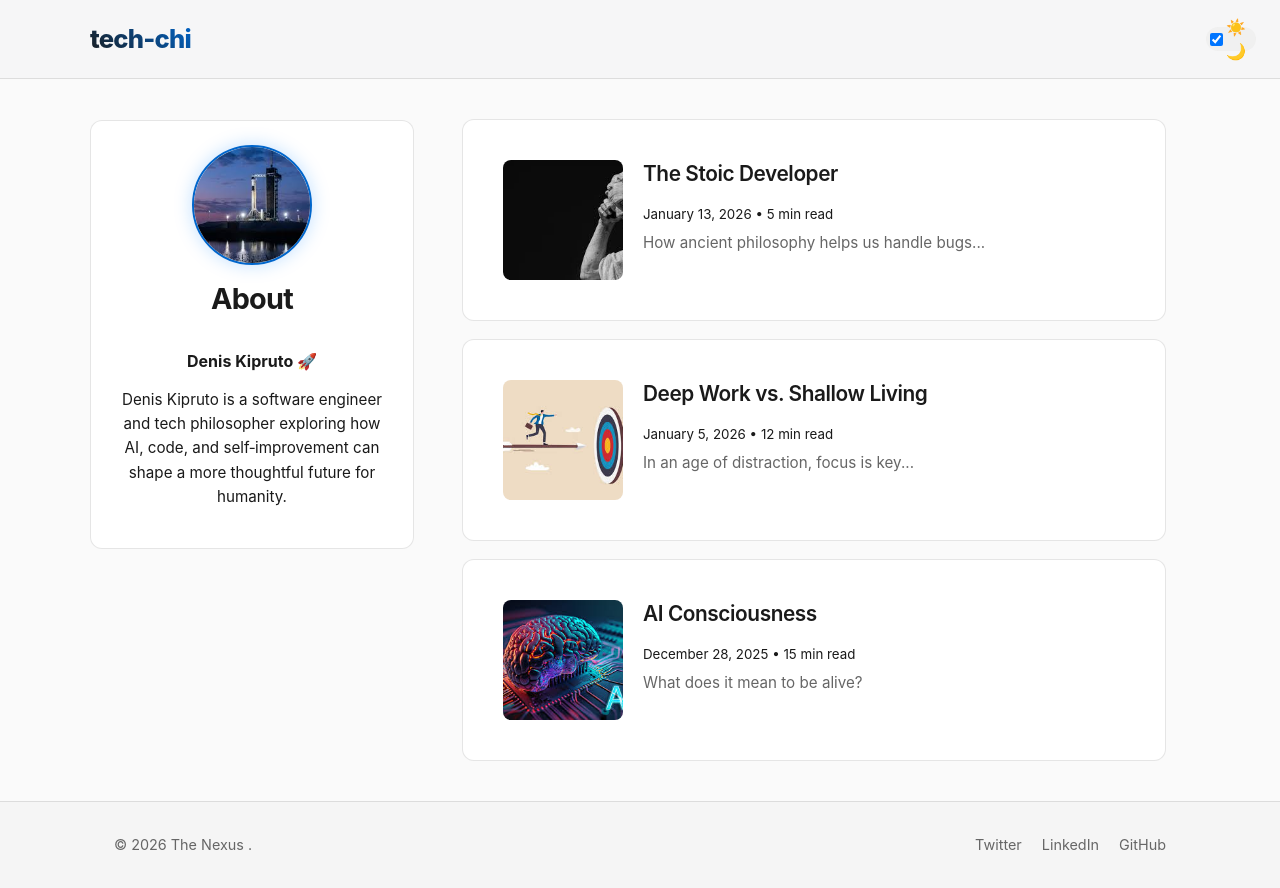
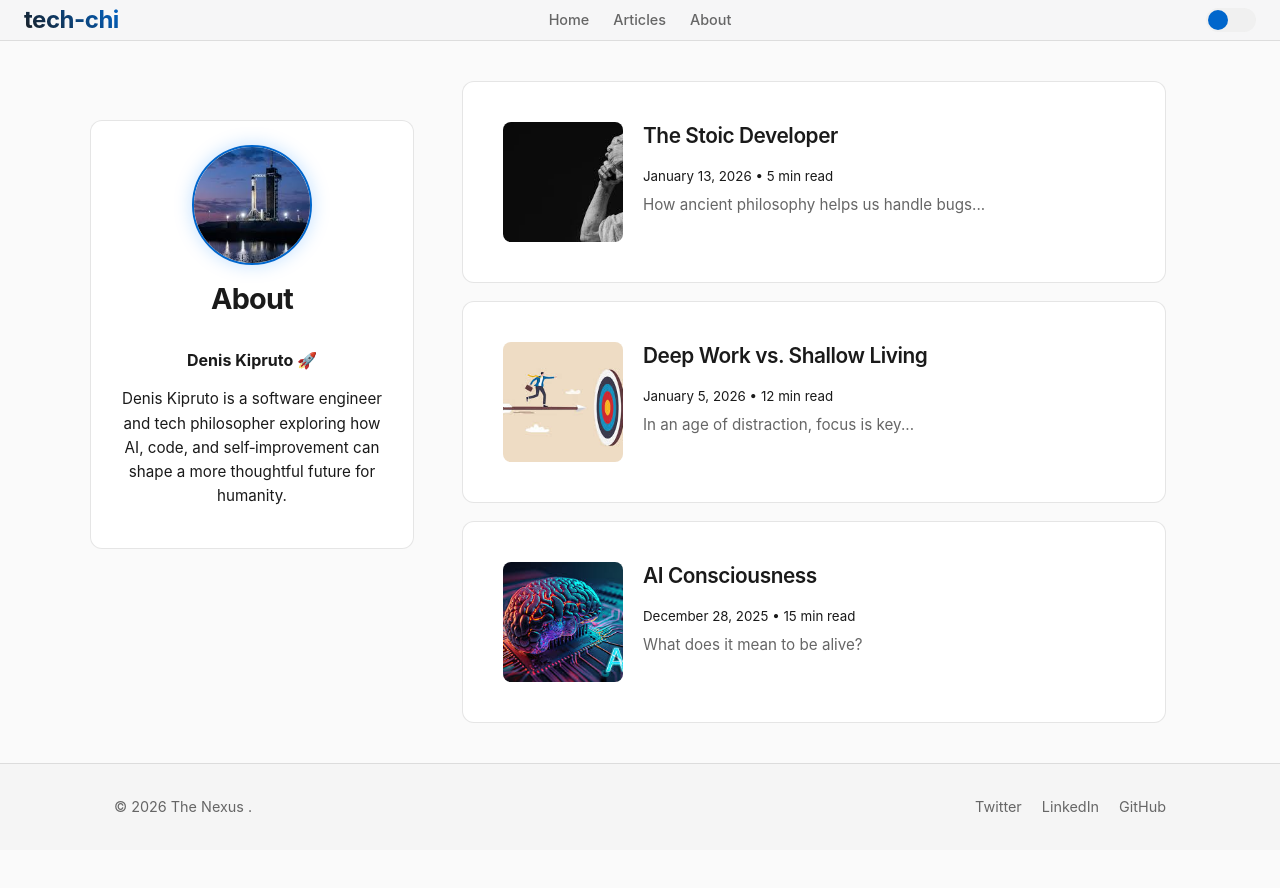
Before and after one commit to Kip-opp/my-blog, a React (Vite) app: page / in a window 1280 px wide. After the commit the page ends 850 px from the top, so only its background shows below. Built offline with nearby package versions, Linux system fonts and the light colour scheme.

Commit message:
feat(header): add navbar and theme toggle

```diff
--- a/src/components/Header.jsx
+++ b/src/components/Header.jsx
@@ -3,19 +3,16 @@ import React from 'react';
 function Header({ name, isDarkMode, toggleDarkMode }) {
   return (
     <header>
+      <h1 className="site-title">{name}</h1>
       <div className="header-content">
-        <h1>{name}</h1>
-        <label className="theme-switch" aria-label={isDarkMode ? "Switch to light mode" : "Switch to dark mode"}>
-          <input
-            type="checkbox"
-            checked={!isDarkMode}
-            onChange={toggleDarkMode}
-          />
-          <span className="switch-slider">
-            <span className="switch-icon sun">☀️</span>
-            <span className="switch-icon moon">🌙</span>
-          </span>
-        </label>
+        <nav className="nav-links">
+          <a href="#" className="nav-link">Home</a>
+          <a href="#" className="nav-link">Articles</a>
+          <a href="#" className="nav-link">About</a>
+        </nav>
+        <button className="theme-switch" onClick={toggleDarkMode} aria-label={isDarkMode ? "Switch to light mode" : "Switch to dark mode"}>
+          <span className="theme-switch-thumb"></span>
+        </button>
       </div>
     </header>
   );
```
